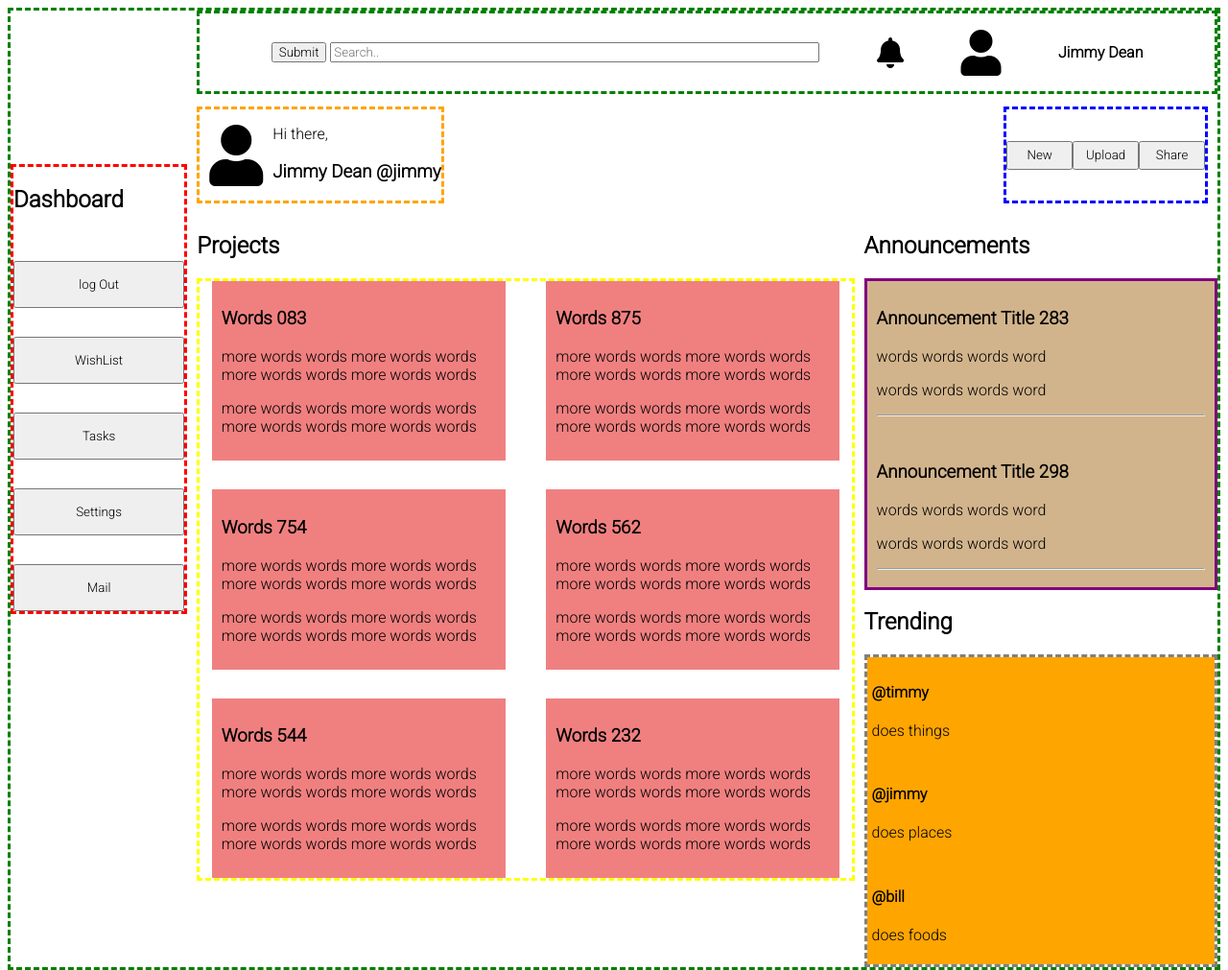
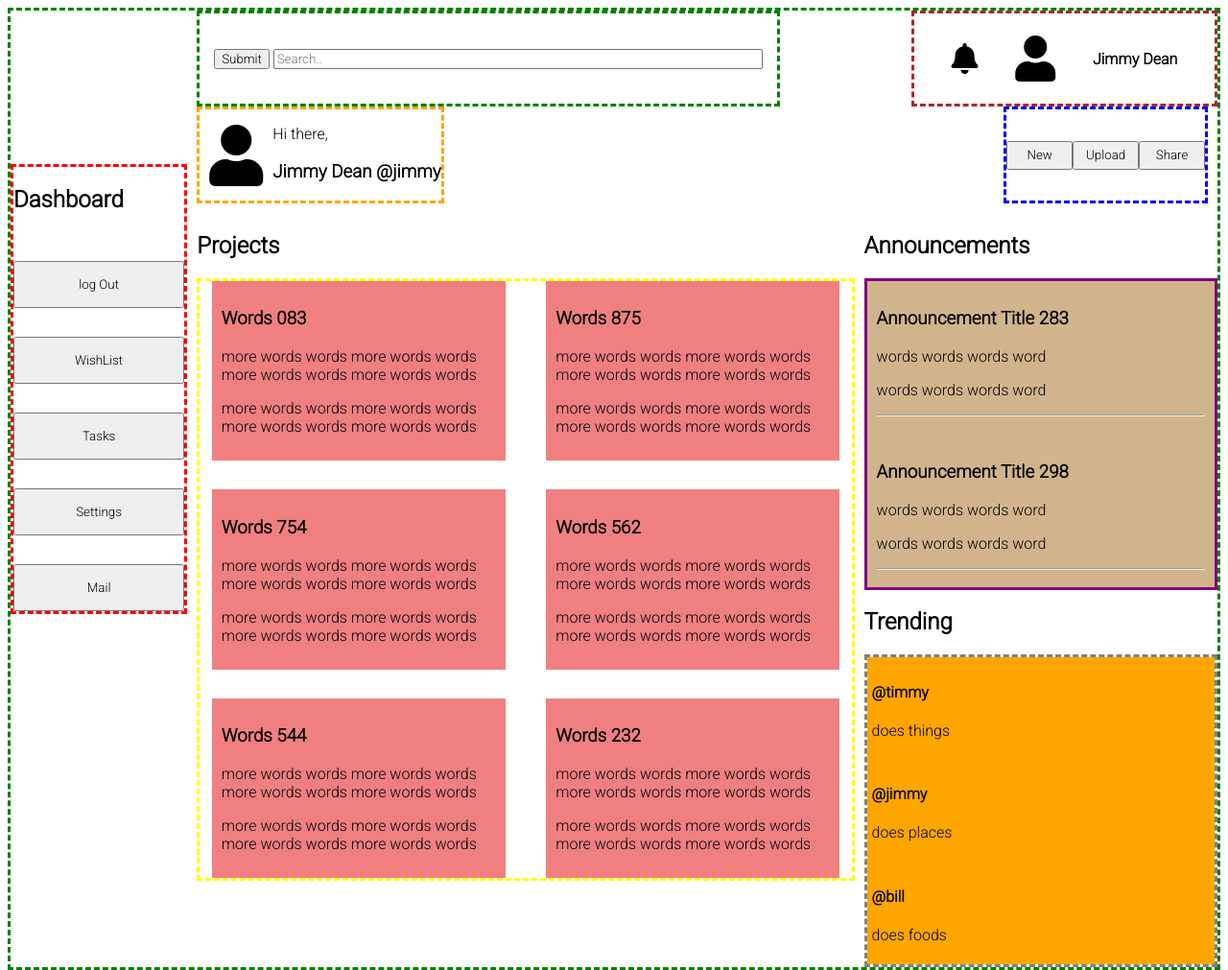
Before and after one commit to threebarber/admindash, a plain HTML site: page index.html in a window 1280 px wide. Shown: the whole page at 96% size. Drawn offline with Linux system fonts and the light colour scheme.

Commit message:
finally completed rough base layout with all sections/elements

```diff
--- a/index.html
+++ b/index.html
@@ -39,7 +39,8 @@
                     <form><button type="button">Submit</button>
                         <input type="text" size="70" placeholder="Search.." name="search">
                     </form>
-
+                </div>
+                <div class="profileDiv">
                     <i class="fa fa-bell fa-2x"></i>
                     <i class="fa fa-user fa-3x"></i>
                     <p style="font-weight:900;"><strong>Jimmy Dean</strong></p>
--- a/styles.css
+++ b/styles.css
@@ -52,7 +52,8 @@
 
 
     grid-area: headertop;
-
+    display:flex;
+    justify-content: space-between;
 }
 
 
@@ -148,6 +149,7 @@
     justify-content: space-evenly;
     border:dashed brown;
     align-items: center;
+    width:30%
 }
 
 .headbuttons { grid-area: headbuttons; }
```
